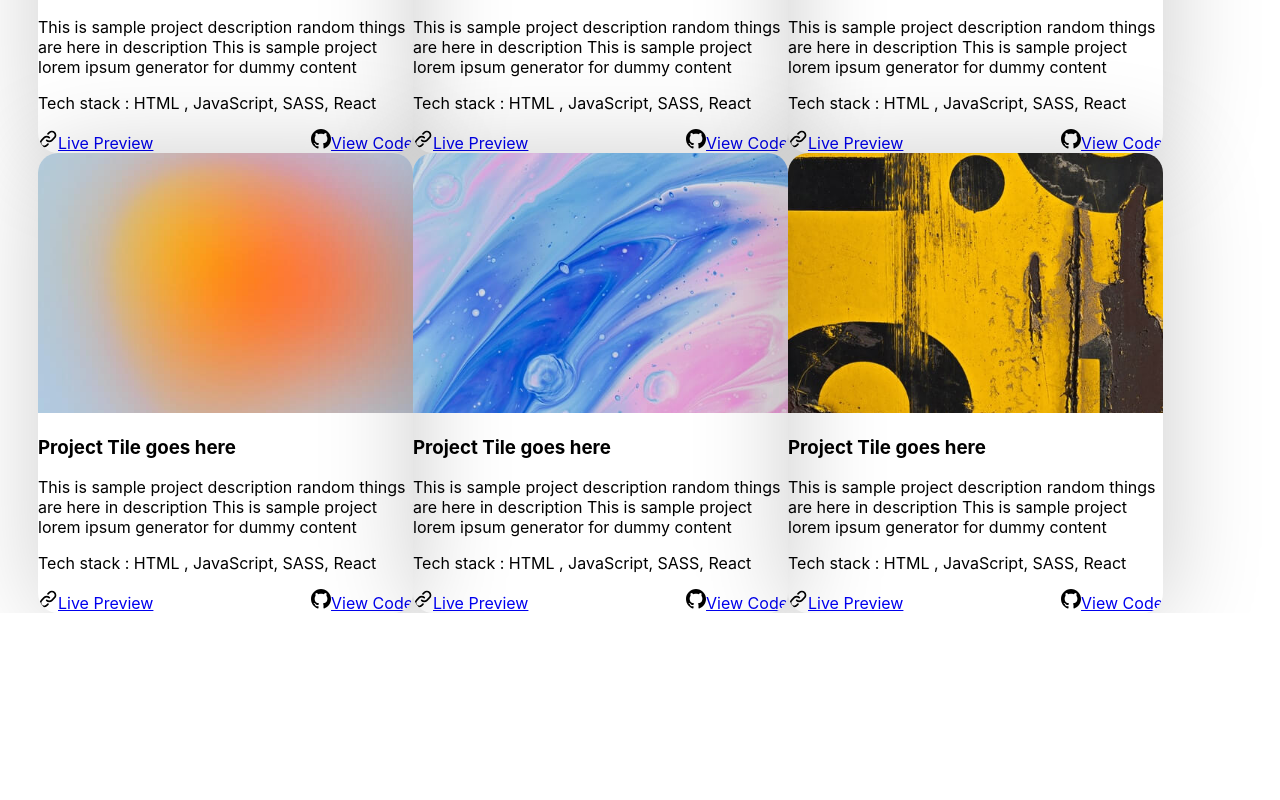
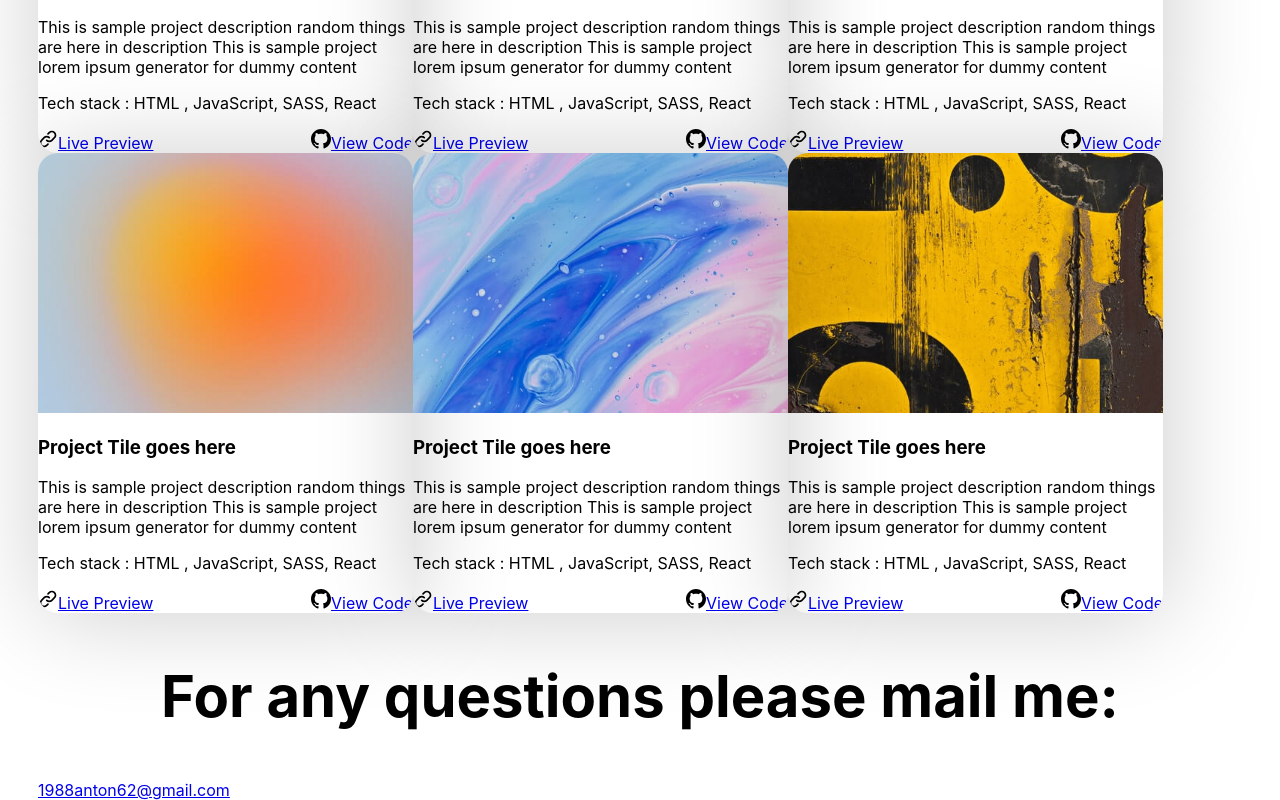
Before and after one commit to ttony88/portfolio-start-project-main, a React app: page / in a window 1280 px wide. Shown: the part 2283-3083 px from the top of the page. Before the commit the page ends 2896 px from the top, so only its background shows below. Built offline with nearby package versions, Linux system fonts and the light colour scheme.

Commit message:
fix Mail

```diff
--- a/src/App.tsx
+++ b/src/App.tsx
@@ -15,6 +15,7 @@ import imgProject_4 from "./assets/img/img-projects/project-4.jpeg"
 import imgProject_5 from "./assets/img/img-projects/project-5.jpeg"
 import imgProject_6 from "./assets/img/img-projects/project-6.jpeg"
 import styled from 'styled-components';
+import { Mail } from './layout/sections/mail/Mail';
 
 const projectsInfo = [
     {
@@ -85,6 +86,7 @@ function App() {
                 </FlexWrapper>
                 <Skills />
                 <Projects projectsInfo={projectsInfo}/>
+                <Mail />
             </Container>
 
         </div>
--- /dev/null
+++ b/src/layout/sections/mail/Mail.tsx
@@ -0,0 +1,20 @@
+import styled from "styled-components"
+import { SectionTitle } from "../../../components/section-title/SectionTitle"
+
+export function Mail() {
+
+    return(
+        <MailStyled>
+            <SectionTitle fontSize="58px">
+                For any questions please mail me:
+            </SectionTitle>
+            <a href="mailto:1988anton62@gmail.com">
+                1988anton62@gmail.com
+            </a>
+        </MailStyled>
+    )
+}
+
+const MailStyled = styled.section`
+
+`
```
